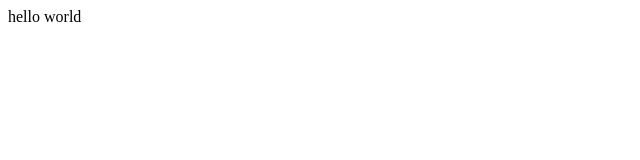
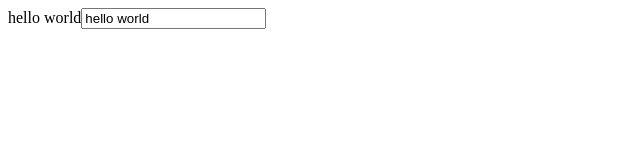
Before and after one commit to CactusLime/maisonartspub, a Gatsby site: page / in a window 1280 px wide. Shown: the whole page, without its empty margins (0-640 px from the left). Built offline with nearby package versions, Linux system fonts and the light colour scheme; Gatsby itself is replaced by a stand-in of ours.

Commit message:
tadaaaaa

```diff
--- a/src/pages/index.js
+++ b/src/pages/index.js
@@ -2,5 +2,7 @@ import React, {useState} from "react"
 
 export default function Home() {
 const [title,setTitle]=useState("hello world")
-  return <div>{title}</div>
+  return <div>{title}
+  <input value={title} onChange={(e)=>setTitle(e.target.value)} />
+  </div>
 }
```
